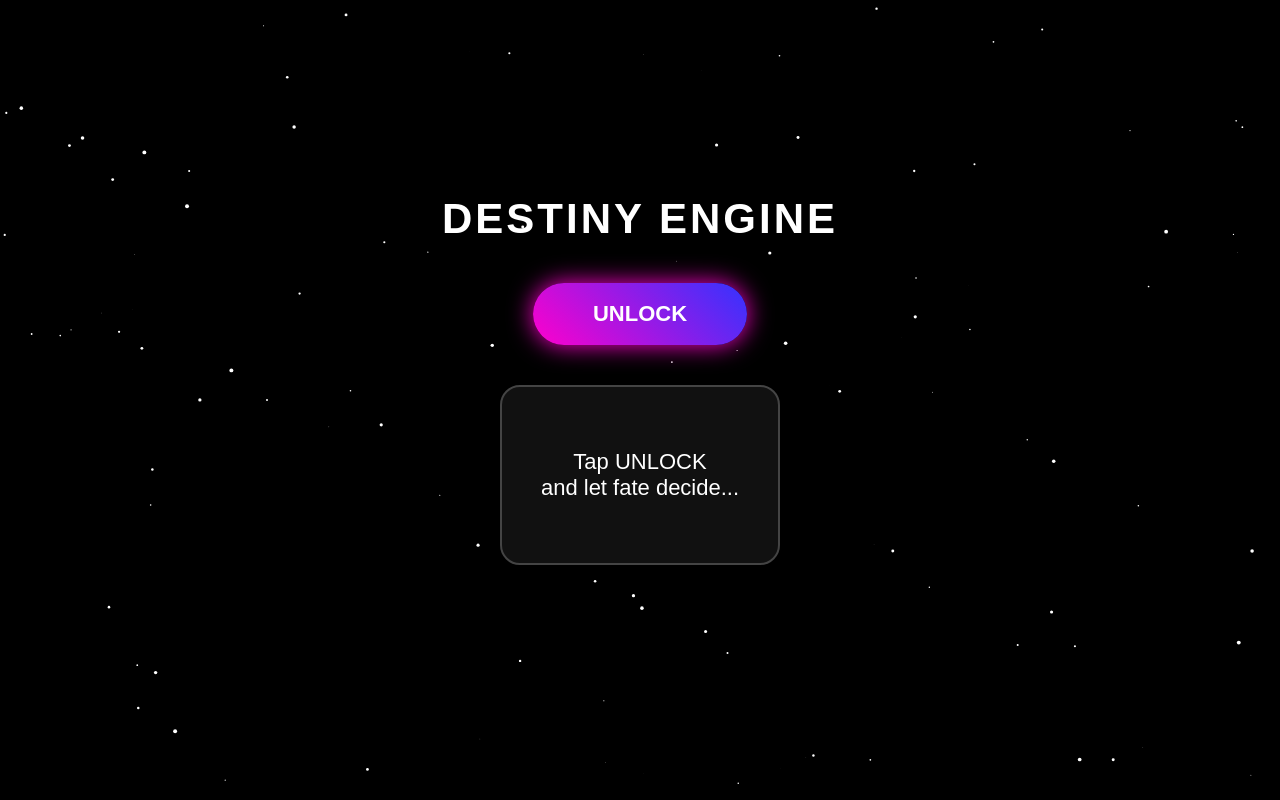
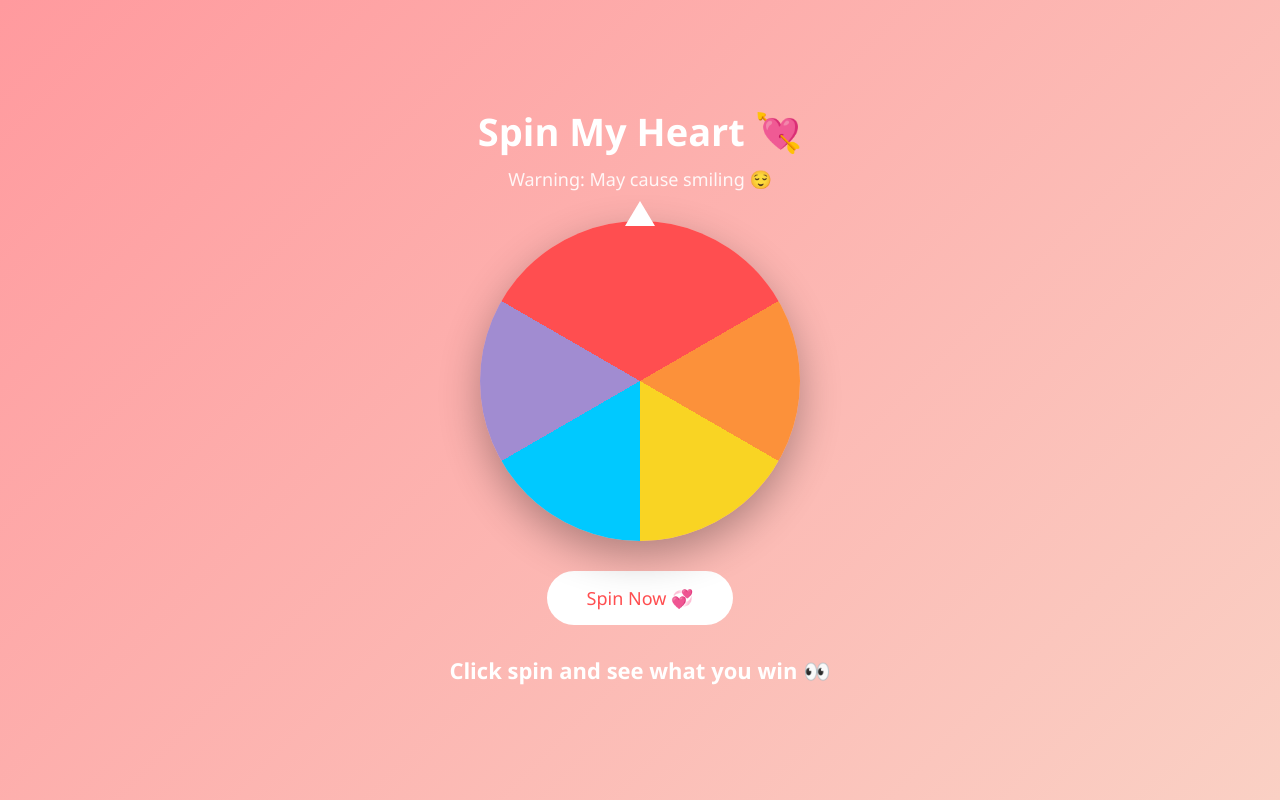
Before and after one commit to adonaytaye-wq/adonaytaye-wq.github.io, a plain HTML site: page index.html in a window 1280 px wide. Drawn offline with Linux system fonts and the light colour scheme.

Commit message:
Update index.html

```diff
--- a/index.html
+++ b/index.html
@@ -1,189 +1,145 @@
-
 <!DOCTYPE html>
 <html>
 <head>
-<meta charset="UTF-8">
+<title>For Someone Special 💖</title>
 <meta name="viewport" content="width=device-width, initial-scale=1.0">
-<title>Destiny Engine</title>
 
 <style>
-*{margin:0;padding:0;box-sizing:border-box;}
+*{
+margin:0;
+padding:0;
+box-sizing:border-box;
+font-family:'Segoe UI', sans-serif;
+}
 
 body{
-  background:#000;
-  overflow:hidden;
-  font-family:Arial, sans-serif;
-  color:white;
-  display:flex;
-  justify-content:center;
-  align-items:center;
-  height:100vh;
-}
-
-/* PARTICLES */
-canvas{
-  position:fixed;
-  top:0;
-  left:0;
-  z-index:-1;
-}
-
-/* CENTER */
-.container{
-  text-align:center;
-  perspective:1000px;
+height:100vh;
+display:flex;
+flex-direction:column;
+justify-content:center;
+align-items:center;
+background:linear-gradient(135deg,#ff9a9e,#fad0c4);
+overflow:hidden;
+text-align:center;
 }
 
 h1{
-  font-size:42px;
-  letter-spacing:3px;
-  margin-bottom:40px;
+font-size:38px;
+margin-bottom:10px;
+color:#fff;
 }
 
-/* BUTTON */
-button{
-  padding:18px 60px;
-  font-size:22px;
-  border:none;
-  border-radius:50px;
-  background:linear-gradient(45deg,#ff00cc,#3333ff);
-  color:white;
-  font-weight:bold;
-  cursor:pointer;
-  box-shadow:0 0 25px #ff00cc;
-  transition:0.3s;
+.subtitle{
+font-size:18px;
+margin-bottom:30px;
+color:#fff;
+opacity:0.9;
 }
 
-button:hover{
-  transform:scale(1.1);
-  box-shadow:0 0 50px #ff00cc;
+.wheel-wrapper{
+position:relative;
+width:320px;
+height:320px;
 }
 
-/* CARD */
-.card{
-  width:280px;
-  height:180px;
-  margin:40px auto;
-  position:relative;
-  transform-style:preserve-3d;
-  transition:1s;
+.wheel{
+width:100%;
+height:100%;
+border-radius:50%;
+background:conic-gradient(
+#ff4e50 0deg 60deg,
+#fc913a 60deg 120deg,
+#f9d423 120deg 180deg,
+#00c9ff 180deg 240deg,
+#a18cd1 240deg 300deg,
+#ff4e50 300deg 360deg
+);
+transition:transform 4s ease-out;
+box-shadow:0 15px 40px rgba(0,0,0,0.3);
 }
 
-.card.flip{
-  transform:rotateY(180deg);
+.pointer{
+position:absolute;
+top:-20px;
+left:50%;
+transform:translateX(-50%);
+width:0;
+height:0;
+border-left:15px solid transparent;
+border-right:15px solid transparent;
+border-bottom:25px solid white;
 }
 
-.side{
-  position:absolute;
-  width:100%;
-  height:100%;
-  backface-visibility:hidden;
-  border-radius:20px;
-  display:flex;
-  justify-content:center;
-  align-items:center;
-  font-size:22px;
-  padding:20px;
+.spin-btn{
+margin-top:30px;
+padding:15px 40px;
+font-size:18px;
+border:none;
+border-radius:30px;
+background:#fff;
+color:#ff4e50;
+cursor:pointer;
+transition:0.3s;
 }
 
-.front{
-  background:#111;
-  border:2px solid #444;
+.spin-btn:hover{
+transform:scale(1.1);
 }
 
-.back{
-  background:linear-gradient(45deg,#ff00cc,#3333ff);
-  transform:rotateY(180deg);
-  font-size:26px;
-  font-weight:bold;
+.result{
+margin-top:30px;
+font-size:22px;
+color:#fff;
+min-height:40px;
+font-weight:bold;
 }
 </style>
 </head>
+
 <body>
 
-<canvas id="bg"></canvas>
+<h1>Spin My Heart 💘</h1>
+<div class="subtitle">Warning: May cause smiling 😌</div>
 
-<div class="container">
-  <h1>DESTINY ENGINE</h1>
-  <button onclick="reveal()">UNLOCK</button>
-
-  <div class="card" id="card">
-    <div class="side front">Tap UNLOCK<br>and let fate decide...</div>
-    <div class="side back" id="result"></div>
-  </div>
+<div class="wheel-wrapper">
+<div class="pointer"></div>
+<div class="wheel" id="wheel"></div>
 </div>
 
+<button class="spin-btn" onclick="spinWheel()">Spin Now 💞</button>
+
+<div class="result" id="result">Click spin and see what you win 👀</div>
+
 <script>
+let wheel = document.getElementById("wheel");
+let result = document.getElementById("result");
+let currentRotation = 0;
 
-/* PARTICLES BACKGROUND */
-const canvas=document.getElementById("bg");
-const ctx=canvas.getContext("2d");
-canvas.width=innerWidth;
-canvas.height=innerHeight;
-
-let particles=[];
-for(let i=0;i<120;i++){
-  particles.push({
-    x:Math.random()*canvas.width,
-    y:Math.random()*canvas.height,
-    r:Math.random()*2,
-    dx:(Math.random()-0.5),
-    dy:(Math.random()-0.5)
-  });
-}
-
-function animate(){
-  ctx.clearRect(0,0,canvas.width,canvas.height);
-  ctx.fillStyle="white";
-  particles.forEach(p=>{
-    ctx.beginPath();
-    ctx.arc(p.x,p.y,p.r,0,Math.PI*2);
-    ctx.fill();
-    p.x+=p.dx;
-    p.y+=p.dy;
-
-    if(p.x<0||p.x>canvas.width) p.dx*=-1;
-    if(p.y<0||p.y>canvas.height) p.dy*=-1;
-  });
-  requestAnimationFrame(animate);
-}
-animate();
-
-/* IDEAS */
-const ideas=[
-"Midnight Escape 🌙",
-"Secret Adventure 🔥",
-"Unexpected Trip ✈️",
-"City Lights Walk 🌆",
-"Late Night Drive 🚗",
-"Hidden Feelings 💫",
-"Spontaneous Date ❤️",
-"Risk Everything ⚡"
+let messages = [
+"You're stuck with me now 😌",
+"Free hug voucher 🤗",
+"You owe me a smile 😊",
+"Official cuddle partner 💕",
+"Date night unlocked 🌙",
+"You just won my heart 💖"
 ];
 
-/* SOUND */
-function playSound(){
-  const audioCtx=new (window.AudioContext||window.webkitAudioContext)();
-  const oscillator=audioCtx.createOscillator();
-  oscillator.type="sine";
-  oscillator.frequency.setValueAtTime(200,audioCtx.currentTime);
-  oscillator.frequency.exponentialRampToValueAtTime(800,audioCtx.currentTime+0.3);
-  oscillator.connect(audioCtx.destination);
-  oscillator.start();
-  oscillator.stop(audioCtx.currentTime+0.3);
+function spinWheel(){
+
+let randomIndex = Math.floor(Math.random() * messages.length);
+let degrees = 360 * 6 + (randomIndex * 60);
+
+currentRotation += degrees;
+
+wheel.style.transform = "rotate(" + currentRotation + "deg)";
+
+result.innerText = "Spinning... 💫";
+
+setTimeout(function(){
+result.innerText = messages[randomIndex];
+},4000);
+
 }
-
-/* REVEAL */
-function reveal(){
-  const card=document.getElementById("card");
-  const result=document.getElementById("result");
-  const random=ideas[Math.floor(Math.random()*ideas.length)];
-  result.innerText=random;
-
-  playSound();
-  card.classList.toggle("flip");
-}
-
 </script>
 
 </body>
```
